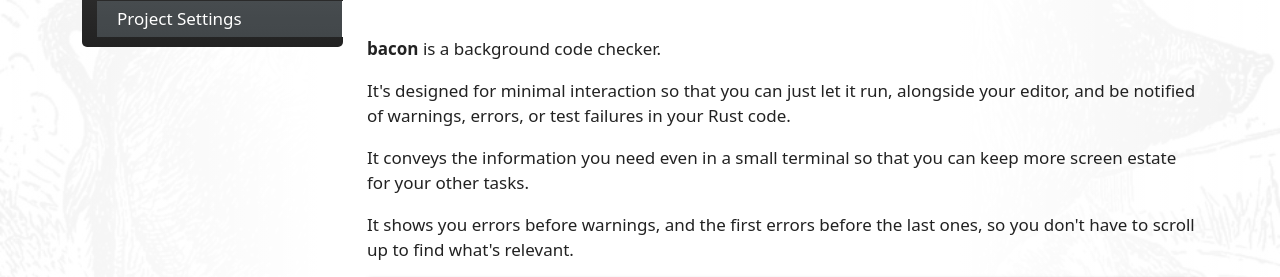
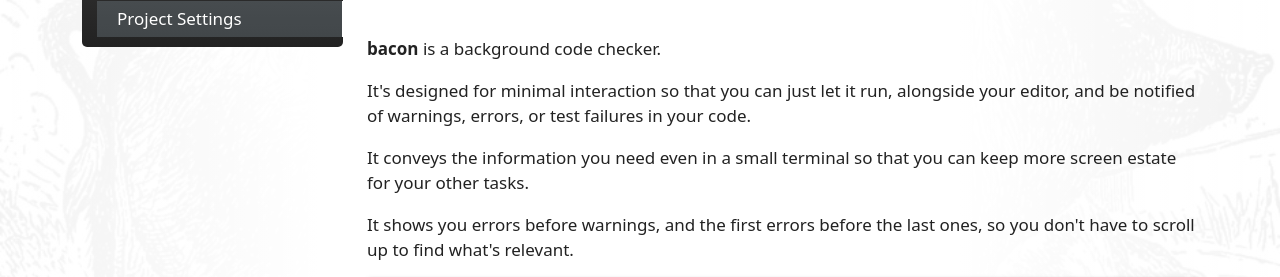
Before and after one commit to Canop/bacon, an MkDocs documentation site: the page built from website/docs/index.md, in a window 1280 px wide and 900 px high. Shown: the part 259-536 px from the top of the window. Built offline with MkDocs 1.6.1, drawn with Linux system fonts in a browser that asks for light colours; nearby versions of some CDN libraries.

```diff
--- a/Cargo.toml
+++ b/Cargo.toml
@@ -1,6 +1,6 @@
 [package]
 name = "bacon"
-version = "3.19.0"
+version = "3.20.0"
 authors = ["dystroy <denys.seguret@gmail.com>"]
 repository = "https://github.com/Canop/bacon"
 description = "background rust compiler"
--- a/website/docs/index.md
+++ b/website/docs/index.md
@@ -5,7 +5,7 @@
 
 **bacon** is a background code checker.
 
-It's designed for minimal interaction so that you can just let it run, alongside your editor, and be notified of warnings, errors, or test failures in your Rust code.
+It's designed for minimal interaction so that you can just let it run, alongside your editor, and be notified of warnings, errors, or test failures in your code.
 
 It conveys the information you need even in a small terminal so that you can keep more screen estate for your other tasks.
 
```
Also changed, not shown: CHANGELOG.md, 1 other file.
